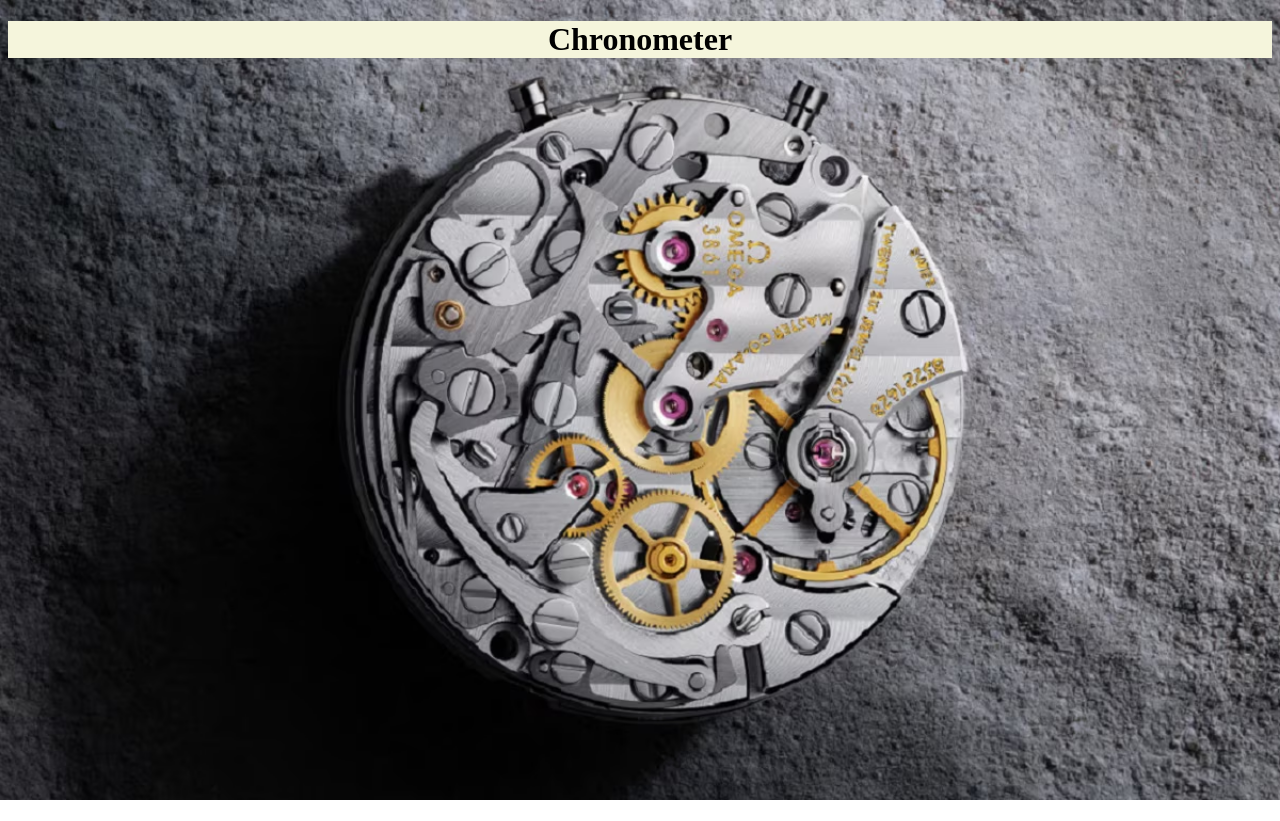
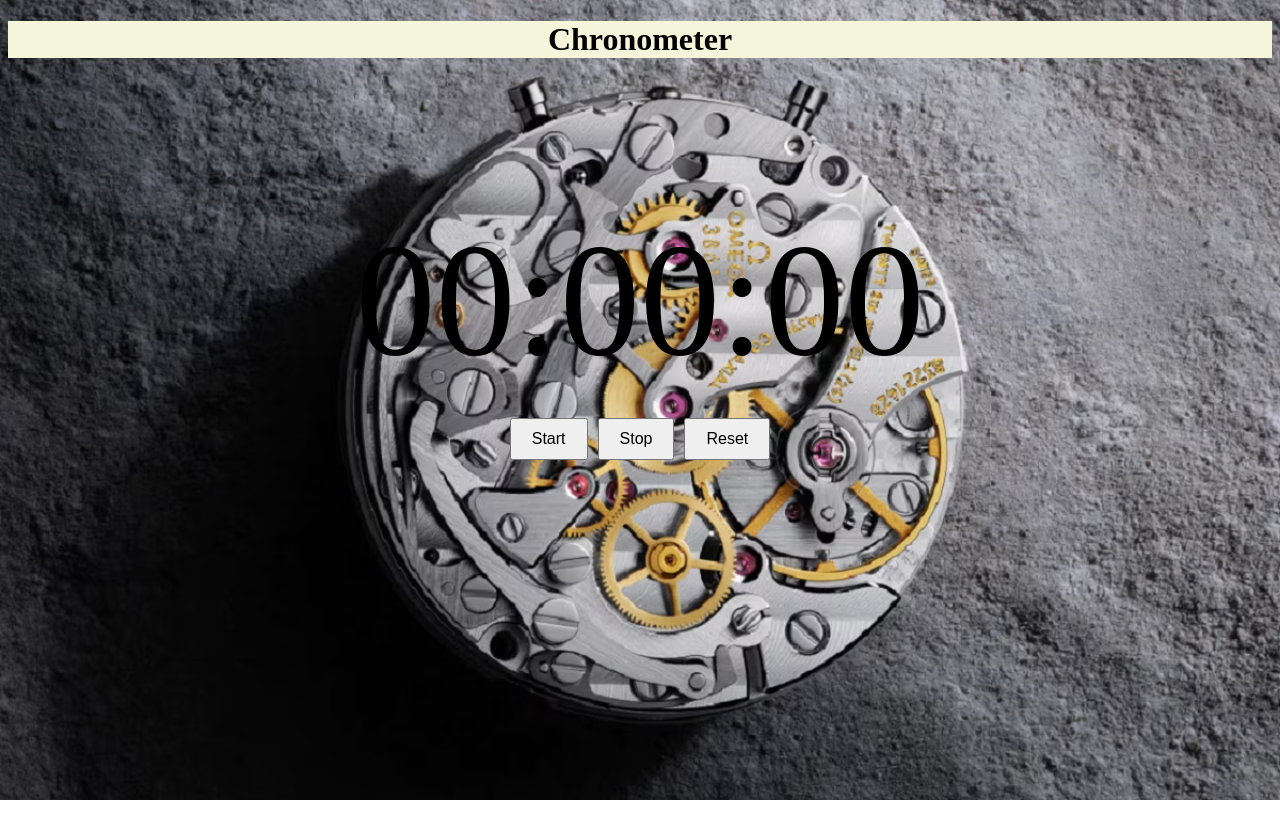
Before and after one commit to Rin-Nina/Chronometer, a plain HTML site: page index.html in a window 1280 px wide. Drawn offline with Linux system fonts and the light colour scheme.

Commit message:
add chronometer and it's style

```diff
--- a/index.html
+++ b/index.html
@@ -10,5 +10,15 @@
     <header>
       <h1>Chronometer</h1>
     </header>
+    <main>
+      <div id="timer">00:00:00</div>
+      <div>
+        <button id="start">Start</button>
+        <button id="stop">Stop</button>
+        <button id="reset">Reset</button>
+      </div>
+    </main>
+
+    <script src="script.js"></script>
   </body>
 </html>
--- a/style.css
+++ b/style.css
@@ -22,3 +22,20 @@ h1 {
   display: flex;
   justify-content: center;
 }
+main {
+  margin-top: 150px;
+  position: relative;
+}
+div {
+  display: flex;
+  justify-content: center;
+}
+#timer {
+  font-size: 10em;
+  margin-bottom: 20px;
+}
+button {
+  padding: 10px 20px;
+  margin: 5px;
+  font-size: 1em;
+}
```
